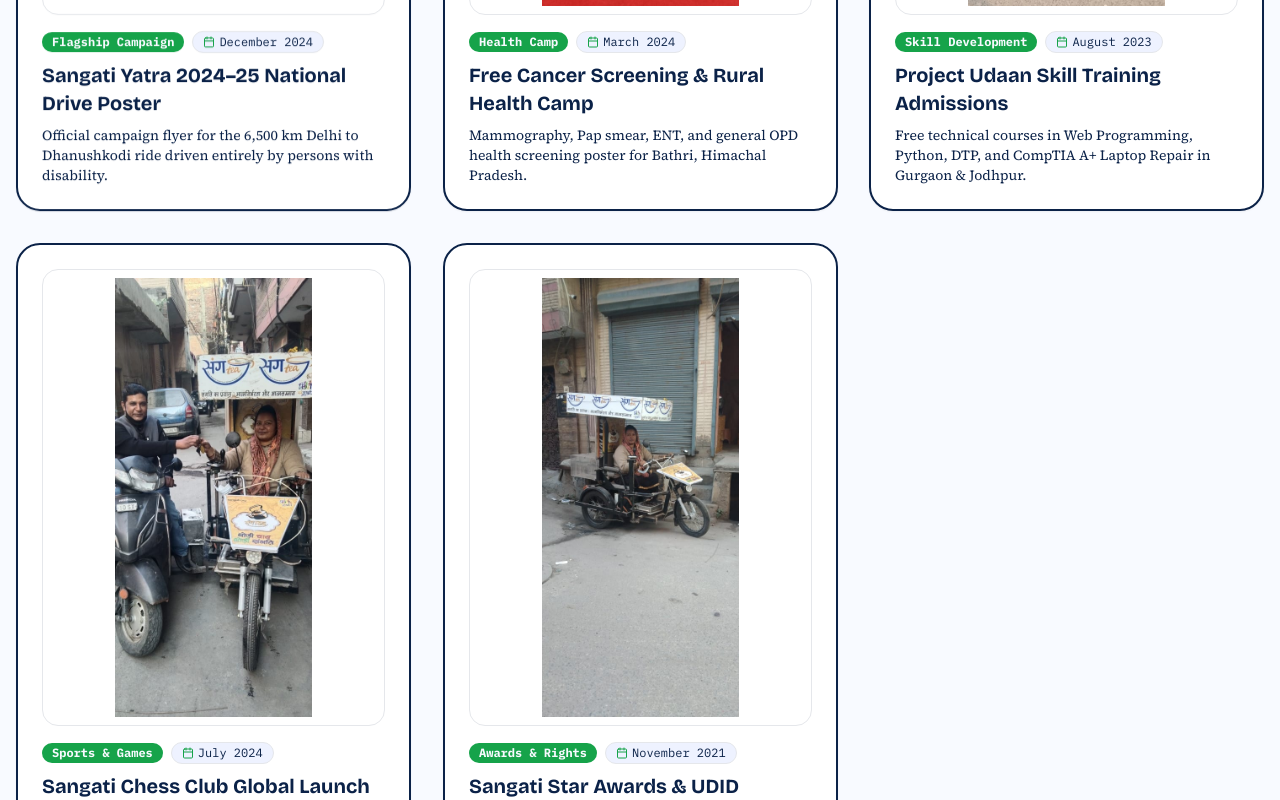
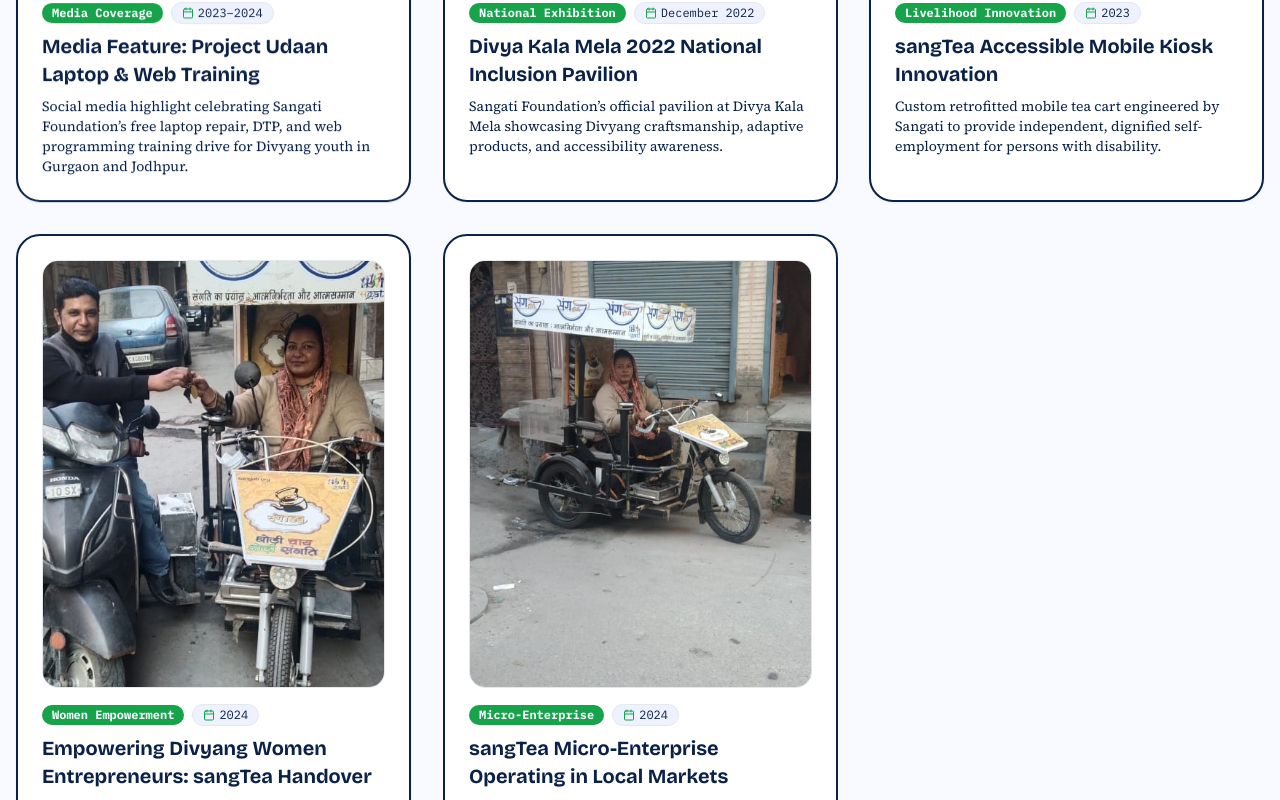
Before and after one commit to haldarainit/Sangati_foundation, a Next.js app: page /news in a window 1280 px wide. Shown: the part 2420-3220 px from the top of the page. Built offline with nearby package versions, Linux system fonts and the light colour scheme.

Commit message:
fix: Accurately re-index all poster and media print images based on visual analysis

```diff
--- a/content/news.ts
+++ b/content/news.ts
@@ -3,47 +3,47 @@ import { NewsPosterItem } from './types';
 export const newsList: NewsPosterItem[] = [
   {
     id: 'poster-01',
-    title: 'Sangati Yatra 2024–25 National Drive Poster',
-    date: 'December 2024',
-    category: 'Flagship Campaign',
+    title: 'Media Feature: Project Udaan Laptop & Web Training',
+    date: '2023–2024',
+    category: 'Media Coverage',
     image: '/images/posters/poster-01.jpg',
     description:
-      'Official campaign flyer for the 6,500 km Delhi to Dhanushkodi ride driven entirely by persons with disability.',
+      'Social media highlight celebrating Sangati Foundation’s free laptop repair, DTP, and web programming training drive for Divyang youth in Gurgaon and Jodhpur.',
   },
   {
     id: 'poster-02',
-    title: 'Free Cancer Screening & Rural Health Camp',
-    date: 'March 2024',
-    category: 'Health Camp',
+    title: 'Divya Kala Mela 2022 National Inclusion Pavilion',
+    date: 'December 2022',
+    category: 'National Exhibition',
     image: '/images/posters/poster-02.jpg',
     description:
-      'Mammography, Pap smear, ENT, and general OPD health screening poster for Bathri, Himachal Pradesh.',
+      'Sangati Foundation’s official pavilion at Divya Kala Mela showcasing Divyang craftsmanship, adaptive products, and accessibility awareness.',
   },
   {
     id: 'poster-03',
-    title: 'Project Udaan Skill Training Admissions',
-    date: 'August 2023',
-    category: 'Skill Development',
+    title: 'sangTea Accessible Mobile Kiosk Innovation',
+    date: '2023',
+    category: 'Livelihood Innovation',
     image: '/images/posters/poster-03.jpg',
     description:
-      'Free technical courses in Web Programming, Python, DTP, and CompTIA A+ Laptop Repair in Gurgaon & Jodhpur.',
+      'Custom retrofitted mobile tea cart engineered by Sangati to provide independent, dignified self-employment for persons with disability.',
   },
   {
     id: 'poster-04',
-    title: 'Sangati Chess Club Global Launch',
-    date: 'July 2024',
-    category: 'Sports & Games',
+    title: 'Empowering Divyang Women Entrepreneurs: sangTea Handover',
+    date: '2024',
+    category: 'Women Empowerment',
     image: '/images/posters/poster-04.jpg',
     description:
-      'Weekly online and physical chess coaching in partnership with Gems Modern Academy Dubai students.',
+      'Key handover ceremony of a custom motorized sangTea tricycle cart, enabling female Divyang entrepreneurs to run mobile tea micro-enterprises.',
   },
   {
     id: 'poster-05',
-    title: 'Sangati Star Awards & UDID Registration Drive',
-    date: 'November 2021',
-    category: 'Awards & Rights',
+    title: 'sangTea Micro-Enterprise Operating in Local Markets',
+    date: '2024',
+    category: 'Micro-Enterprise',
     image: '/images/posters/poster-05.jpg',
     description:
-      'Project Pehchaan UDID card registration camp flyer and Sangati Star Awards announcement up to ₹50,000.',
+      'Independent mobility and dignified street-side commerce in action, proving how adaptive design breaks economic barriers for persons with disability.',
   },
 ];
--- a/src/app/news/page.tsx
+++ b/src/app/news/page.tsx
@@ -141,13 +141,13 @@ export default function FilmsPage() {
             <ScrollReveal key={poster.id} variant="fade-up" delay={index * 100}>
               <article className="border-2 border-ink bg-white rounded-3xl p-5 sm:p-6 space-y-5 shadow-sm hover:shadow-xl hover:-translate-y-1 transition-all duration-300 flex flex-col justify-between h-full">
                 <div className="space-y-4">
-                  <div className="relative aspect-[3/4] w-full bg-mist/60 border border-road/15 rounded-2xl overflow-hidden p-2">
+                  <div className="relative aspect-[4/5] w-full bg-mist border border-road/20 rounded-2xl overflow-hidden shadow-xs group">
                     <Image
                       src={poster.image}
                       alt={poster.title}
                       fill
                       sizes="(max-width: 768px) 100vw, 33vw"
-                      className="object-contain p-2 hover:scale-105 transition-transform duration-500"
+                      className="object-cover group-hover:scale-105 transition-transform duration-500"
                     />
                   </div>
 
```
Also changed, not shown: 49 other files (tests, documents, lock files or other folders).
